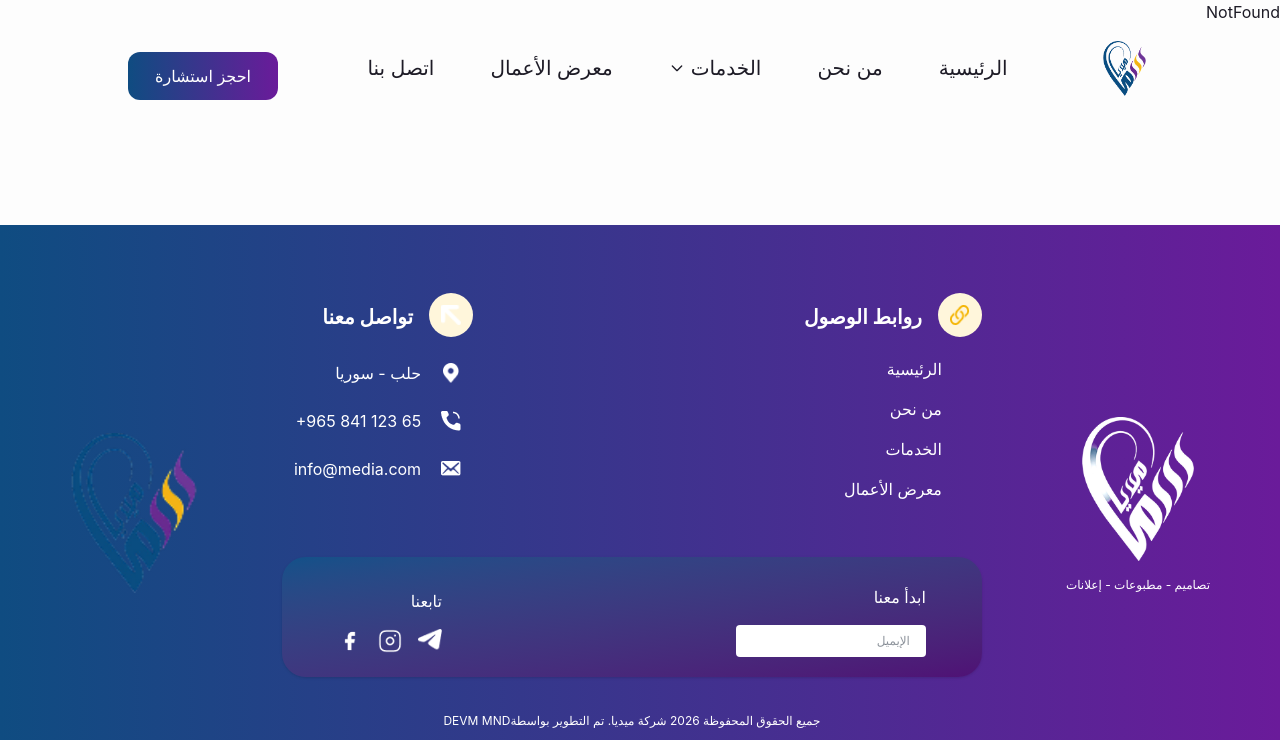
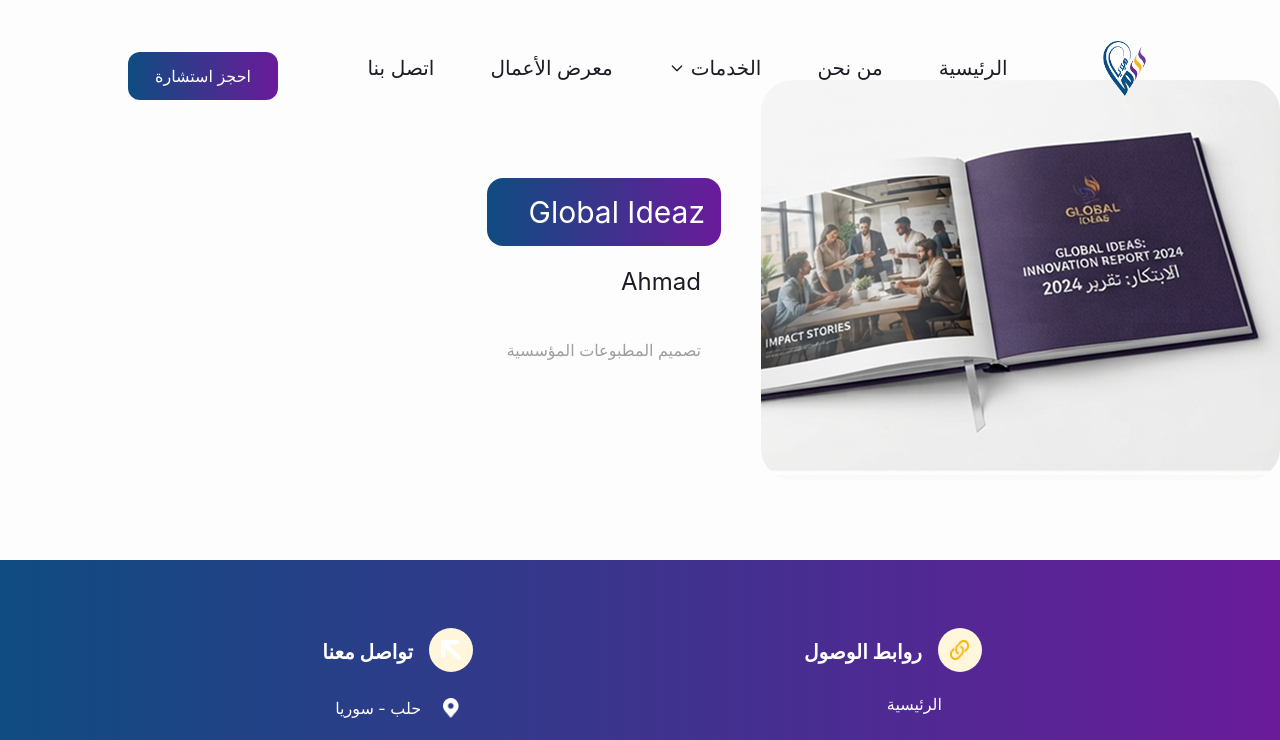
Before and after one commit to Abdalrhman-abd/media-agency-web, a React (Vite) app: page /portfolio/1 in a window 1280 px wide. Shown: the top 740 px of the page. Built offline with nearby package versions, Linux system fonts and the light colour scheme.

Commit message:
feat(portfolio): add project details page with gallery and related projects

```diff
--- /dev/null
+++ b/src/features/portfolio/ProjectDetailsPage.tsx
@@ -0,0 +1,38 @@
+import React from 'react';
+import { useParams, Navigate } from 'react-router-dom';
+import { projectsData } from './data';
+
+const ProjectDetailsPage = () => {
+    const { projectId } = useParams<{ projectId: string }>();
+
+    const project = projectsData.find((p) => p.id === projectId);
+
+    if (!project) {
+        return <Navigate to="/404" replace />;
+    }
+    const relatedProjects = projectsData
+        .filter((p) => p.category === project.category && p.id !== project.id)
+        .slice(0, 3);
+
+    return (
+        <div className="py-20 flex ">
+            <div className='flex items-center justify-center'>
+                <img src={project.image} alt={project.title} />
+                <div className='flex  flex-col p-10 '>
+                    <h1 className='text-3xl text-white  brand-gradient p-4 rounded-2xl'>{project.title}</h1>
+                    <span className='p-5 text-2xl'>{project.client}</span>
+                    <p className='p-5 text-[#9E9E9E] '>{project.subtitle}</p>
+                </div>
+            </div>
+            {/* 3. Four Info Cards (Client, Year, Services, Category) */}
+
+            {/* 4. Description & Gallery */}
+
+            {/* 5. Related Projects */}
+
+            {/* 6. CTA Banner */}
+        </div>
+    );
+};
+
+export default ProjectDetailsPage;
--- a/src/features/portfolio/data.ts
+++ b/src/features/portfolio/data.ts
@@ -12,6 +12,9 @@
     category: 'creative',
     image: img1,
     icon: Vector,
+    client: "Ahmad",
+    year: "3",
+    services: ["تصميم", "اعلان"],
   },
   {
     id: '2',
@@ -20,6 +23,9 @@
     category: 'ads',
     image: img2,
     icon: Vector,
+    client: "Ahmad",
+    year: "3",
+    services: ["تصميم", "اعلان"],
   },
   {
     id: '3',
@@ -28,6 +34,9 @@
     category: 'print',
     image: img3,
     icon: Vector,
+    client: "Ahmad",
+    year: "3",
+    services: ["تصميم", "اعلان"],
   },
   {
     id: '4',
@@ -36,6 +45,9 @@
     category: 'creative',
     image: img2,
     icon: Vector,
+    client: "Ahmad",
+    year: "3",
+    services: ["تصميم", "اعلان"],
   },
   {
     id: '5',
@@ -44,6 +56,9 @@
     category: 'ads',
     image: img3,
     icon: Vector,
+    client: "Ahmad",
+    year: "3",
+    services: ["تصميم", "اعلان"],
   },
   {
     id: '6',
@@ -52,6 +67,9 @@
     category: 'print',
     image: img1,
     icon: Vector,
+    client: "Ahmad",
+    year: "3",
+    services: ["تصميم", "اعلان"],
   },
   {
     id: '7',
@@ -60,6 +78,9 @@
     category: 'creative',
     image: img1,
     icon: Vector,
+    client: "Ahmad",
+    year: "3",
+    services: ["تصميم", "اعلان"],
   },
   {
     id: '8',
@@ -68,6 +89,9 @@
     category: 'ads',
     image: img2,
     icon: Vector,
+    client: "Ahmad",
+    year: "3",
+    services: ["تصميم", "اعلان"],
   },
   {
     id: '9',
@@ -76,5 +100,8 @@
     category: 'print',
     image: img3,
     icon: Vector,
+    client: "Ahmad",
+    year: "3",
+    services: ["تصميم", "اعلان"],
   },
 ];
--- a/src/features/portfolio/pages/PortfolioPage.tsx
+++ b/src/features/portfolio/pages/PortfolioPage.tsx
@@ -1,9 +1,10 @@
 import React from 'react';
+import { Link } from 'react-router-dom'; // 1. استيراد Link
 import { projectsData } from '../data';
 import { Project } from '../types';
 import SectionTitle from '../../../components/ui/SectionTitle';
-import Vector2 from '../../../assets/images/Vector2.png'
-import icon9 from '../../../assets/images/icon9.png'
+import Vector2 from '../../../assets/images/Vector2.png';
+import icon9 from '../../../assets/images/icon9.png';
 
 const PortfolioPage = () => {
   return (
@@ -13,7 +14,9 @@
       </div>
       <div className="flex flex-wrap justify-center gap-5 max-w-5xl">
         {projectsData.map((project: Project) => (
-          <div key={project.id} className=" rounded-lg w-70 ms:w-70 ">
+          /* 2. تغليف الكرت بـ Link الموجه لصفحة تفاصيل المشروع بالـ id الخاص به */
+          <Link to={`/portfolio/${project.id}`} key={project.id} className="block">
+            <div className=" rounded-lg w-70 ms:w-70 ">
               <img src={project.image} alt={project.title} className="h-50 w-full object-cover rounded-[15px] mb-5" />
               <div className="flex items-center justify-between">
                 <div>
@@ -25,6 +28,7 @@
                 </div>
               </div>
             </div>
+          </Link>
         ))}
       </div>
       <div className='flex flex-col '>
--- a/src/features/portfolio/types.ts
+++ b/src/features/portfolio/types.ts
@@ -9,4 +9,9 @@
   category: ProjectCategory;
   image: string;
   icon: string;
+  client?: string;
+  year?: string;
+  services?: string[];
+  description?: string;
+  gallery?: string[];
 }
--- a/src/routes/AppRoutes.tsx
+++ b/src/routes/AppRoutes.tsx
@@ -8,6 +8,7 @@
 import ContactPage from '../features/contact/pages/ContactPage';
 import BookingPage from '../features/booking/pages/BookingPage';
 import NotFound from '../features/NotFound/NotFound';
+import ProjectDetailsPage from '../features/portfolio/ProjectDetailsPage.tsx'
 
 export const AppRoutes: React.FC = () => {
   return (
@@ -17,6 +18,7 @@
         <Route path="/about" element={<AboutPage />} />
         <Route path="/services" element={<ServicesPage />} />
         <Route path="/PortfolioPage" element={<PortfolioPage />} />
+        <Route path="/portfolio/:projectId" element={<ProjectDetailsPage />} />
         <Route path="/ContactPage" element={<ContactPage />} />
         <Route path="/book-consultation" element={<BookingPage />} />
         <Route path="*" element={<NotFound />} />
```
Also changed, not shown: src/features/home/components/FeatureServices.tsx (line endings or trailing spaces). Lines whose indentation alone changed are shown as unchanged.
